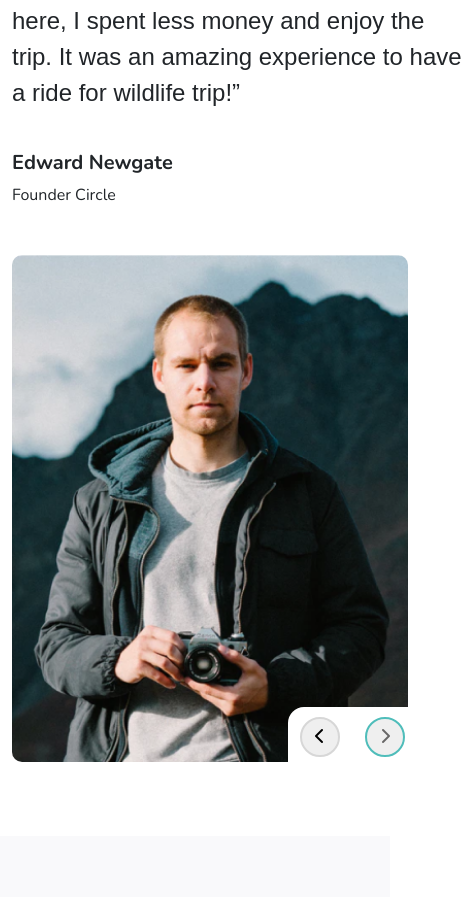
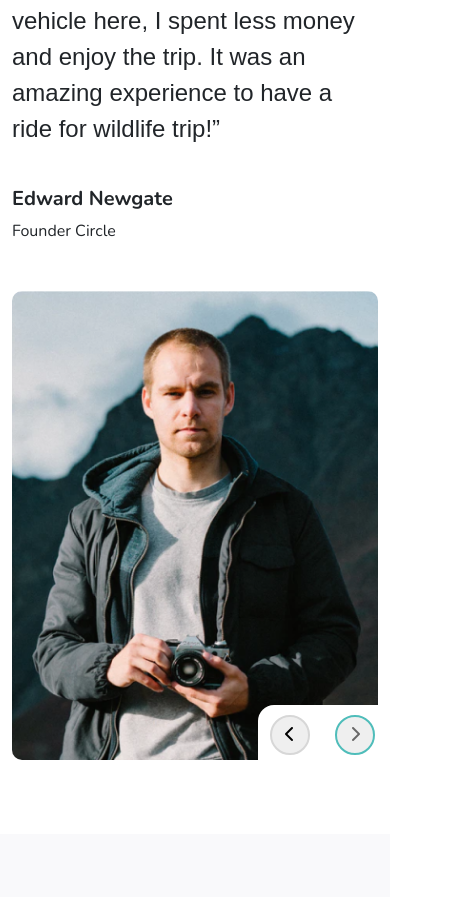
Before and after one commit to aviantofan/fw5-responsive-website, a website: page index.html in a window 390 px wide. Shown: the part 1932-2829 px from the top of the page, 462 px wide, since content can reach past the window. Drawn offline with nearby package versions, Linux system fonts and the light colour scheme.

Commit message:
fix: fix layout

```diff
--- a/assets/style.css
+++ b/assets/style.css
@@ -686,17 +686,17 @@ section.testimonials .profile h5 {
   font-weight: bold;
 }
 
-section.testimonials .profile .image {
+section.testimonials .profile-pic .image {
   margin: 0 auto;
   width: 396px;
 }
 
-section.testimonials .profile img {
+section.testimonials .profile-pic img {
   border-radius: 10px;
   width: 396px;
 }
 
-section.testimonials .profile .next-prev {
+section.testimonials .profile-pic .next-prev {
   position: relative;
   background-color: #fff;
   padding: 10px;
@@ -706,7 +706,7 @@ section.testimonials .profile .next-prev {
   border-radius: 16px 0px 0px 0px;
 }
 
-section.testimonials .profile button.prev{
+section.testimonials .profile-pic button.prev{
   position: absolute;
   width: 40px;
   height: 40px;
@@ -719,7 +719,7 @@ section.testimonials .profile button.prev{
   right: 80px;
 }
 
-section.testimonials .profile button.next{
+section.testimonials .profile-pic button.next{
   position: absolute;
   width: 40px;
   height: 40px;
@@ -732,7 +732,7 @@ section.testimonials .profile button.next{
   right: 15px;
 }
 
-section.testimonials .profile .next i{
+section.testimonials .profile-pic .next i{
   color: #686767;
 }
 
@@ -827,6 +827,15 @@ section.button .button-dark{
   .header-forgot .header-content form div button.button-send {
     width: 100%;
   }
+  section.testimonials .comment p{
+    width: 100%;
+  }
+  section.testimonials .profile-pic img{
+    width: 100%;
+  }
+  footer.footer-home .description{
+    width: 100%;
+  }
 }
 
 @media (max-width: 600px) {
--- a/index.html
+++ b/index.html
@@ -177,15 +177,15 @@
               <i class="fa-solid fa-star"></i>
               <i class="fa-solid fa-star"></i>
             </div>
-            <p>”It was the right decision to rent vehicle here, I spent less money and enjoy the trip. It was an amazing
-              experience to have a ride for wildlife trip!”</p>
+            <p>”It was the right decision to rent vehicle here, I spent less money and enjoy the trip. It
+              was an amazing experience to have a ride for wildlife trip!”</p>
           </div>
           <div class="profile">
             <h5>Edward Newgate</h5>
             <span>Founder Circle</span>
           </div>
         </div>
-        <div class="col-12 col-lg-6 mt-5 profile">
+        <div class="col-12 col-lg-6 mt-5 d-flex profile-pic">
           <div class="image d-inline-block position-relative">
             <img src="./assets/images/user-home.png" alt="user-home">
             <div class="row ms-auto next-prev">
```
